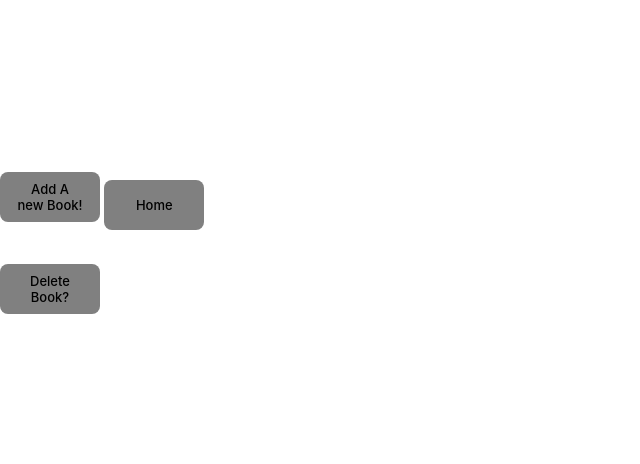
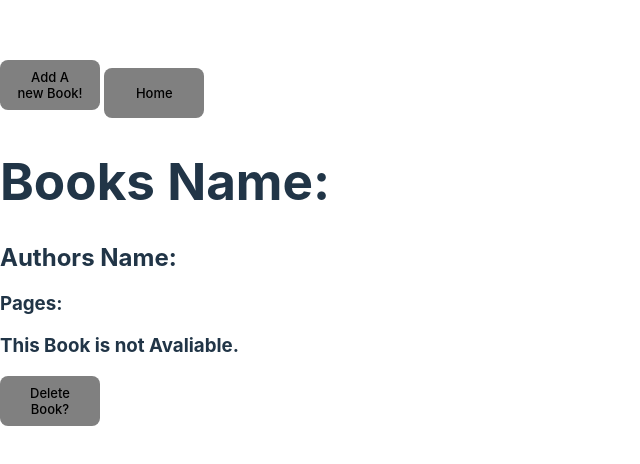
Before and after one commit to Aidannyboi/MernBooksPtTwo, a React (Vite) app in the folder client/: page /book/1/details in a window 1280 px wide. Shown: the part 152-616 px from the top of the page, without its empty margins (0-640 px from the left). Built offline with nearby package versions, Linux system fonts and the light colour scheme; no server answers.

Commit message:
Completed project for time being.

```diff
--- a/client/src/components/bookDetail.jsx
+++ b/client/src/components/bookDetail.jsx
@@ -28,8 +28,10 @@ useEffect(() => {
 
 return (
     <div>
-        <h1>{book.Title}</h1>
-        <h2>{book.Author}</h2>
+        <h1>Books Name: {book.Title}</h1>
+        <h2>Authors Name: {book.Author}</h2>
+        <h3>Pages: {book.Pages}</h3>
+        <h3>{book.isAvaliable? "This Book is Avaliable!" : "This Book is not Avaliable."}</h3>
         <button className="view" onClick={DeleteBook}>Delete Book?</button>
     </div>
 )}
```
